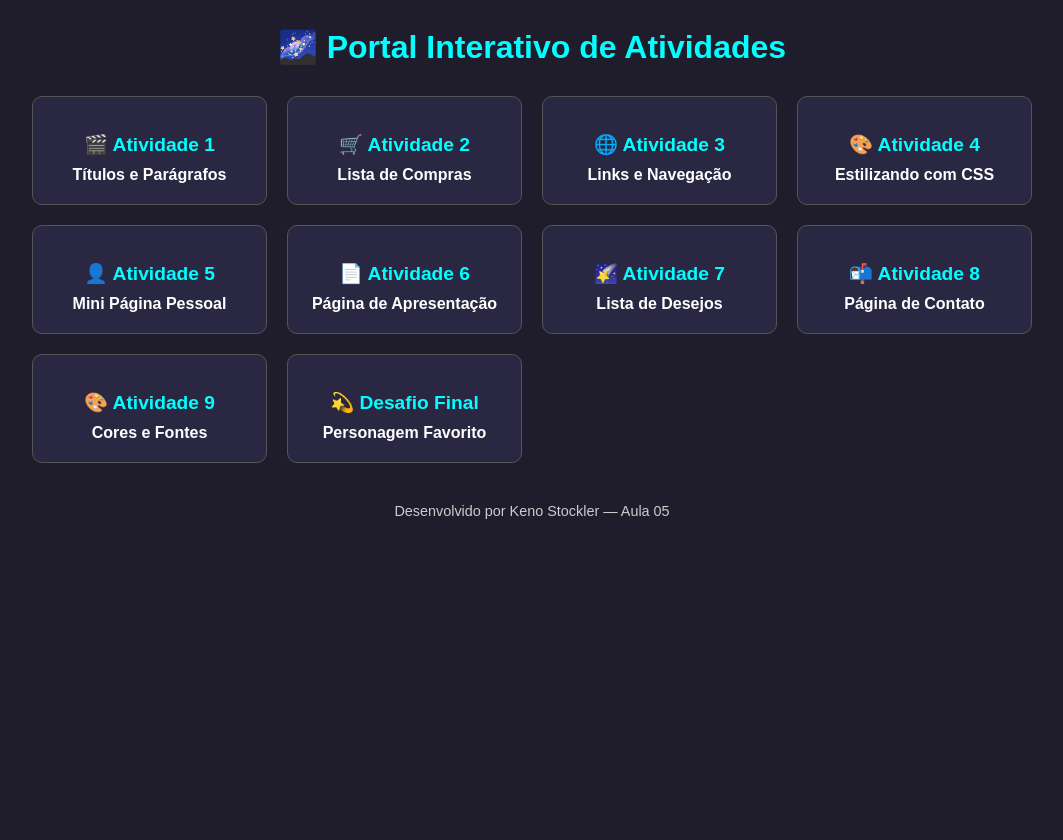
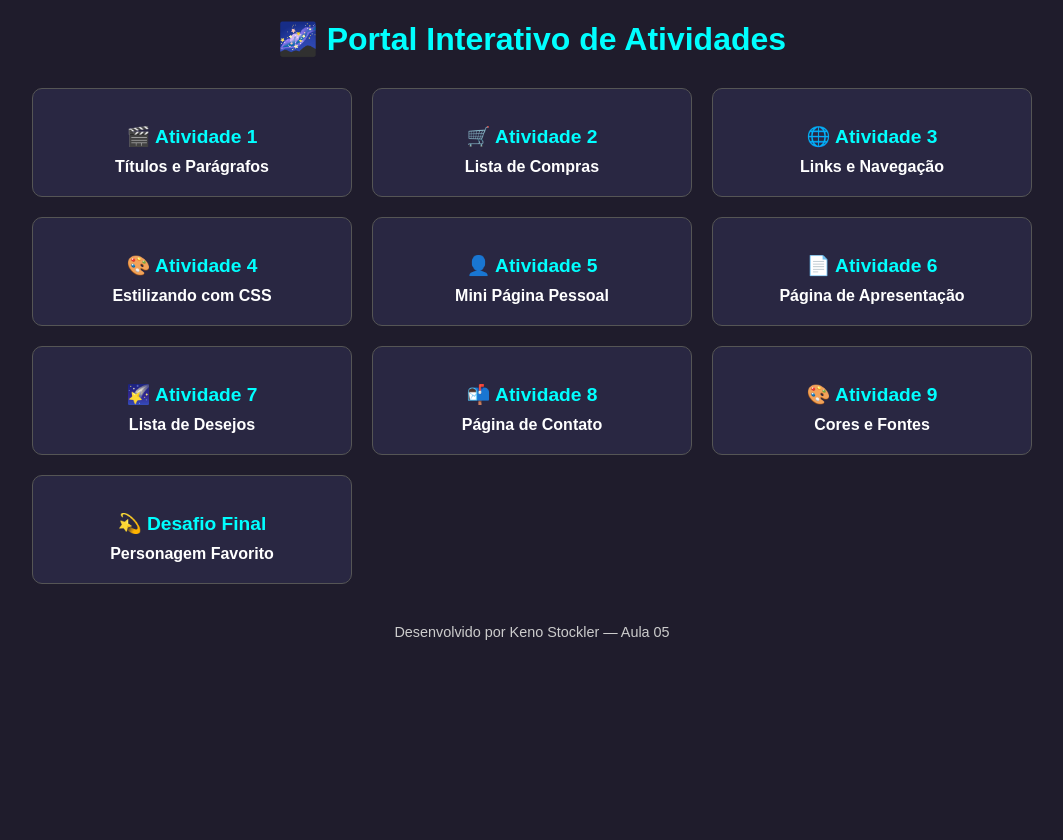
Before and after one commit to KoalaStockler/atividades-html-ti26, a PHP site: page / in a window 1280 px wide. Shown: the whole page, without its empty margins (108-1171 px from the left). Before the commit the page ends 519 px from the top, so only its background shows below. Run offline with PHP 8.4, Linux system fonts and the light colour scheme.

Commit message:
Atividade HTML

```diff
--- a/aula-05/css/style.css
+++ b/aula-05/css/style.css
@@ -6,6 +6,8 @@ body {
     flex-direction: column;
     align-items: center;
     padding: 20px;
+    height: 100vh;
+    margin: 0%;
 }
 
 header {
@@ -18,7 +20,7 @@ header {
 
 .grid {
     display: grid;
-    grid-template-columns: repeat(auto-fit, minmax(200px, 1fr));
+    grid-template-columns: repeat(auto-fit, minmax(250px, 1fr));
     gap: 20px;
     max-width: 1000px;
     width: 100%;
```
